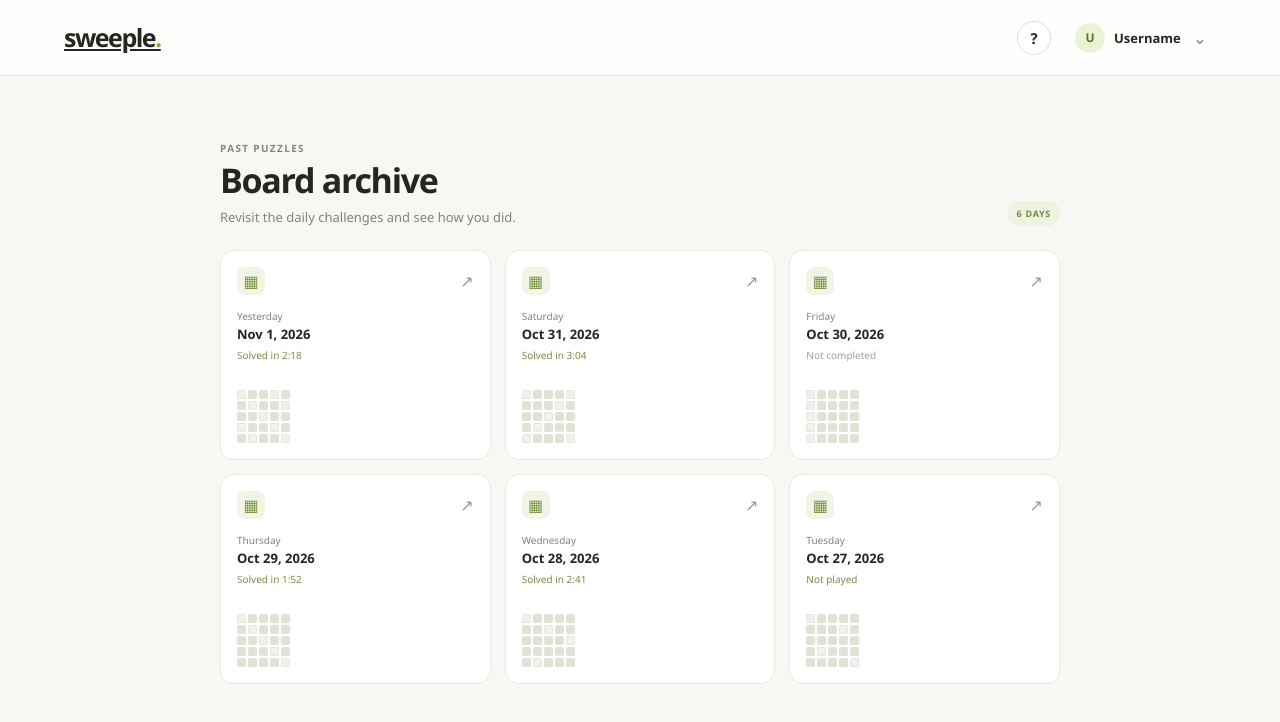
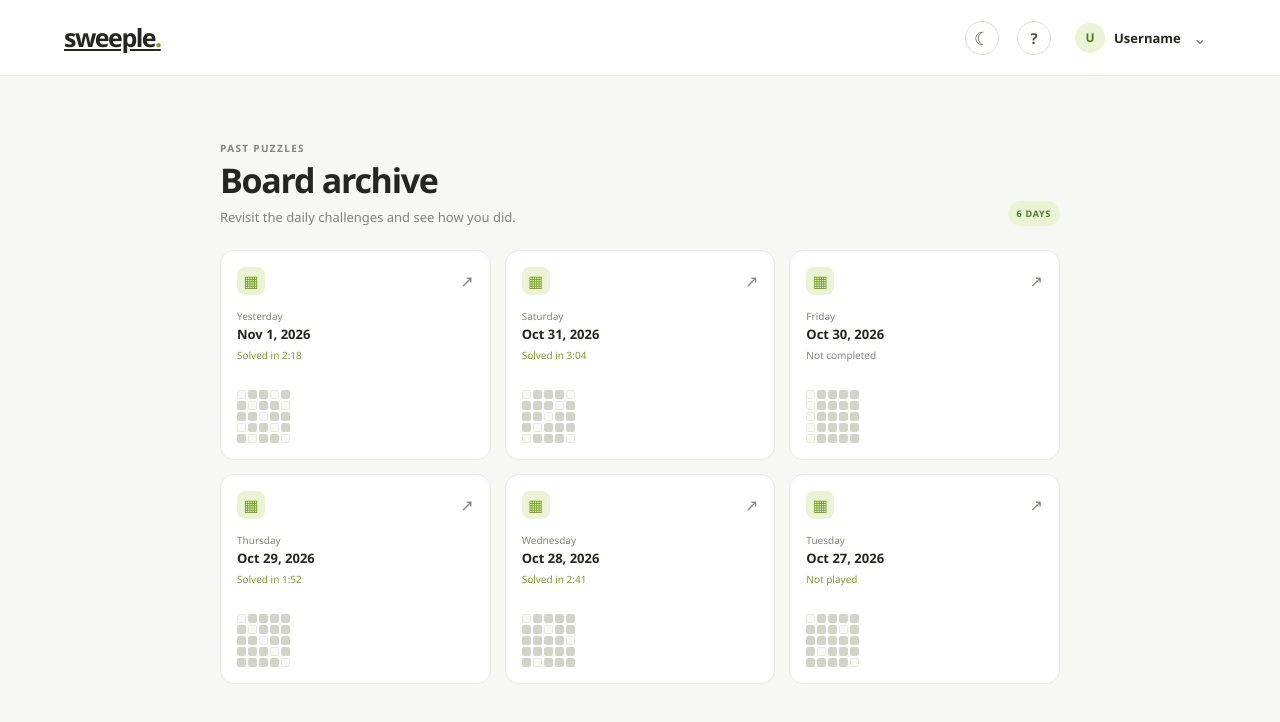
Before and after one commit to Skatboards/COP4331-MERN-Project, a React (Vite) app in the folder client/: page /archive in a window 1280 px wide. Shown: the top 722 px of the page. Built offline with nearby package versions, Linux system fonts and the light colour scheme.

Commit message:
Implement theme toggle functionality and improve App structure with lazy loading

```diff
--- a/client/src/App.css
+++ b/client/src/App.css
@@ -1,101 +1,157 @@
 #root { min-height: 100vh; }
-.app-shell { min-height: 100vh; }
-.topbar { height: 76px; padding: 0 max(5vw, calc((100vw - 1180px) / 2)); display:flex; align-items:center; justify-content:space-between; border-bottom:1px solid var(--line); background:rgba(255,255,255,.86); }
+.app-shell {
+  min-height: 100vh;
+  color-scheme: light;
+  color: var(--text);
+  background: var(--page-bg);
+  --page-bg: #f7f7f4;
+  --surface: #fff;
+  --surface-alt: #f8f9f5;
+  --surface-hover: #f5f7f0;
+  --surface-tint: #f1f5e8;
+  --surface-glass: #fffffff2;
+  --text: #252522;
+  --text-soft: #55574f;
+  --muted: #83837c;
+  --subtle: #999a92;
+  --line: #e9e9e3;
+  --line-strong: #deded7;
+  --brand: #799e25;
+  --brand-soft: #eaf3d5;
+  --brand-text: #58752b;
+  --grid-dot: #dfe2d8;
+  --cell-bg: #e9ebe3;
+  --cell-border: #d2d4ca;
+  --cell-shadow: #d4d7cc;
+  --shadow-menu: 0 14px 36px #2d30201a;
+  --shadow-card: 0 3px 12px #373a2605;
+  --shadow-dialog: 0 24px 80px #0003;
+  --overlay-bg: #20221870;
+}
+.app-shell[data-theme='dark'] {
+  color-scheme: dark;
+  --page-bg: #171a14;
+  --surface: #22261e;
+  --surface-alt: #282d23;
+  --surface-hover: #30372a;
+  --surface-tint: #2b3522;
+  --surface-glass: #22261ef2;
+  --text: #eef1e8;
+  --text-soft: #d4d9cb;
+  --muted: #b6bbad;
+  --subtle: #a4aa9b;
+  --line: #3b4234;
+  --line-strong: #4a5142;
+  --brand: #c5e77b;
+  --brand-soft: #303c24;
+  --brand-text: #d4efa0;
+  --grid-dot: #41483a;
+  --cell-bg: #343a2e;
+  --cell-border: #505846;
+  --cell-shadow: #282d23;
+  --shadow-menu: 0 14px 36px #0006;
+  --shadow-card: 0 3px 12px #0002;
+  --shadow-dialog: 0 24px 80px #0008;
+  --overlay-bg: #050604b8;
+}
+.topbar { height: 76px; padding: 0 max(5vw, calc((100vw - 1180px) / 2)); display:flex; align-items:center; justify-content:space-between; border-bottom:1px solid var(--line); background:var(--surface); }
 .wordmark { border:0; background:none; padding:0; cursor:pointer; font:800 25px/1 'Segoe UI',system-ui,sans-serif; letter-spacing:-1.5px; text-transform:lowercase; }
-.wordmark span { color:#8ab32f; }
+.wordmark span { color:var(--brand); }
 .header-actions { display:flex; align-items:center; gap:18px; }
-.help-button { width:34px; height:34px; display:grid; place-items:center; border:1px solid #deded7; border-radius:50%; background:white; font-weight:700; font-size:15px; cursor:pointer; transition:.18s ease; }
-.help-button:hover,.account-button:hover { border-color:#b9cf8b; background:#fbfff3; }
+.theme-toggle,.help-button { width:34px; height:34px; display:grid; place-items:center; border:1px solid var(--line-strong); border-radius:50%; background:var(--surface); color:var(--text-soft); cursor:pointer; transition:background .18s ease,border-color .18s ease,color .18s ease; }
+.theme-toggle { font-size:18px; }
+.help-button { font-weight:700; font-size:15px; }
+.theme-toggle:hover,.help-button:hover,.account-button:hover { border-color:var(--brand); background:var(--surface-hover); }
 .account-wrap { position:relative; }
 .account-button { display:flex; align-items:center; gap:9px; padding:5px 8px 5px 5px; border:1px solid transparent; border-radius:24px; background:transparent; cursor:pointer; }
-.avatar,.profile-badge { width:30px; height:30px; display:grid; place-items:center; border-radius:50%; background:#eaf3d5; color:#58752b; font-size:12px; font-weight:700; }
+.avatar,.profile-badge { width:30px; height:30px; display:grid; place-items:center; border-radius:50%; background:var(--brand-soft); color:var(--brand-text); font-size:12px; font-weight:700; }
 .account-name { font-size:13px; font-weight:600; }
 .chevron { color:var(--muted); font-size:17px; margin-left:3px; }
-.account-menu { position:absolute; z-index:4; top:calc(100% + 9px); right:0; width:190px; padding:7px; border:1px solid var(--line); border-radius:14px; background:white; box-shadow:0 14px 36px #2d30201a; }
-.account-menu button,.account-menu a { width:100%; display:flex; justify-content:space-between; align-items:center; border:0; background:white; border-radius:8px; padding:10px 11px; font-size:13px; cursor:pointer; text-align:left; text-decoration:none; }
-.account-menu button:hover,.account-menu a:hover { background:#f5f7f0; }
-.account-menu button span,.account-menu a span { color:#8a8b81; }
+.account-menu { position:absolute; z-index:4; top:calc(100% + 9px); right:0; width:190px; padding:7px; border:1px solid var(--line); border-radius:14px; background:var(--surface); box-shadow:var(--shadow-menu); }
+.account-menu button,.account-menu a { width:100%; display:flex; justify-content:space-between; align-items:center; border:0; background:var(--surface); color:var(--text); border-radius:8px; padding:10px 11px; font-size:13px; cursor:pointer; text-align:left; text-decoration:none; }
+.account-menu button:hover,.account-menu a:hover { background:var(--surface-hover); }
+.account-menu button span,.account-menu a span { color:var(--muted); }
 .menu-divider { height:1px; background:var(--line); margin:5px 2px; }
 .home-content,.subpage { width:min(100% - 40px, 840px); margin:0 auto; }
 .home-content { padding:52px 0 25px; }
-.eyebrow { display:block; color:#85877d; font-size:10px; font-weight:700; letter-spacing:1.35px; line-height:1.4; }
+.eyebrow { display:block; color:var(--muted); font-size:10px; font-weight:700; letter-spacing:1.35px; line-height:1.4; }
 h1,h2,p { margin:0; }
 h1,h2 { font-family:'Segoe UI',system-ui,sans-serif; letter-spacing:-1.3px; }
 .page-heading h1 { margin-top:6px; font-size:32px; line-height:1.15; font-weight:700; }
-.board-card,.scores-card,.settings-card { border:1px solid var(--line); border-radius:16px; background:var(--paper); box-shadow:0 3px 12px #373a2605; }
+.board-card,.scores-card,.settings-card { border:1px solid var(--line); border-radius:16px; background:var(--surface); box-shadow:var(--shadow-card); }
 .board-card { padding:22px 24px; }
 .board-topline { display:flex; justify-content:space-between; align-items:center; }
 .board-topline h1 { margin-top:4px; font-size:18px; letter-spacing:-.5px; }
 .board-date { color:var(--muted); font-size:11px; }
-.board-placeholder { min-height:335px; margin-top:17px; position:relative; display:grid; place-items:center; overflow:hidden; border:1px solid #edeee9; border-radius:11px; background-color:#f8f9f5; background-image:radial-gradient(#dfe2d8 1px,transparent 1px); background-size:18px 18px; }
+.board-placeholder { min-height:335px; margin-top:17px; position:relative; display:grid; place-items:center; overflow:hidden; border:1px solid var(--line); border-radius:11px; background-color:var(--surface-alt); background-image:radial-gradient(var(--grid-dot) 1px,transparent 1px); background-size:18px 18px; }
 .board-grid { display:grid; grid-template-columns:repeat(9, 25px); gap:3px; opacity:.55; transform:translateY(4px); }
-.board-cell { height:25px; display:grid; place-items:center; border:1px solid #d2d4ca; border-radius:4px; background:#e9ebe3; box-shadow:inset 0 -2px 0 #d4d7cc; }
-.board-cell.revealed { background:#fff; box-shadow:none; }
-.board-cell b { color:#72913e; font:700 11px 'Segoe UI',system-ui,sans-serif; }
-.board-note { position:absolute; display:flex; flex-direction:column; align-items:center; padding:17px 23px; border:1px solid #eee; border-radius:12px; background:#fffffff2; box-shadow:0 8px 24px #34382410; text-align:center; }
-.note-icon { margin-bottom:6px; color:#94b852; font-size:19px; }
+.board-cell { height:25px; display:grid; place-items:center; border:1px solid var(--cell-border); border-radius:4px; background:var(--cell-bg); box-shadow:inset 0 -2px 0 var(--cell-shadow); }
+.board-cell.revealed { background:var(--surface); box-shadow:none; }
+.board-cell b { color:var(--brand); font:700 11px 'Segoe UI',system-ui,sans-serif; }
+.board-note { position:absolute; display:flex; flex-direction:column; align-items:center; padding:17px 23px; border:1px solid var(--line); border-radius:12px; background:var(--surface-glass); box-shadow:var(--shadow-menu); color:var(--text); text-align:center; }
+.note-icon { margin-bottom:6px; color:var(--brand); font-size:19px; }
 .board-note strong { font-size:12px; }
 .board-note>span:last-child { margin-top:4px; color:var(--muted); font-size:10px; }
 .scores-card { margin-top:16px; padding:19px 23px 14px; }
 .section-heading { display:flex; align-items:center; justify-content:space-between; }
 .section-heading h2 { margin-top:4px; font-size:16px; letter-spacing:-.4px; }
-.trophy { width:29px; height:29px; display:grid; place-items:center; border-radius:9px; background:#f3f7e9; color:#8aab43; }
+.trophy { width:29px; height:29px; display:grid; place-items:center; border-radius:9px; background:var(--brand-soft); color:var(--brand); }
 .score-list { margin:13px 0 0; padding:0; list-style:none; }
-.score-list li { min-height:38px; display:flex; align-items:center; border-top:1px solid #f0f0ec; font-size:12px; }
-.rank { width:37px; color:#a2a39b; font-size:10px; }
-.rank-1 { color:#8eac45; font-weight:700; }
+.score-list li { min-height:38px; display:flex; align-items:center; border-top:1px solid var(--line); font-size:12px; }
+.rank { width:37px; color:var(--muted); font-size:10px; }
+.rank-1 { color:var(--brand); font-weight:700; }
 .score-name { flex:1; font-weight:500; }
-.score-list time { font-variant-numeric:tabular-nums; color:#6c7f45; font-weight:600; }
+.score-list time { font-variant-numeric:tabular-nums; color:var(--brand); font-weight:600; }
 .subpage { padding:37px 0 70px; }
-.back-link { padding:0; border:0; background:none; color:#6f7f4f; font-size:11px; font-weight:600; cursor:pointer; }
-.back-link:hover { color:#42571f; }
+.back-link { padding:0; border:0; background:none; color:var(--brand); font-size:11px; font-weight:600; cursor:pointer; }
+.back-link:hover { color:var(--brand-text); }
 .page-heading { display:flex; align-items:end; justify-content:space-between; margin:28px 0 24px; }
 .page-heading h1 { font-size:34px; }
 .page-heading p { margin-top:8px; color:var(--muted); font-size:13px; }
-.archive-count { padding:6px 9px; border-radius:20px; background:#edf3df; color:#738c43; font-size:9px; font-weight:700; letter-spacing:.7px; }
+.archive-count { padding:6px 9px; border-radius:20px; background:var(--brand-soft); color:var(--brand-text); font-size:9px; font-weight:700; letter-spacing:.7px; }
 .archive-grid { display:grid; grid-template-columns:repeat(3,minmax(0,1fr)); gap:14px; }
-.archive-card { display:flex; flex-direction:column; min-height:210px; padding:16px; border:1px solid var(--line); border-radius:14px; background:white; text-align:left; }
+.archive-card { display:flex; flex-direction:column; min-height:210px; padding:16px; border:1px solid var(--line); border-radius:14px; background:var(--surface); color:var(--text); text-align:left; }
 .archive-card-top { display:flex; justify-content:space-between; align-items:center; margin-bottom:14px; }
-.calendar-icon { width:28px; height:28px; display:grid; place-items:center; border-radius:8px; background:#f1f5e8; color:#789641; }
-.archive-arrow { color:#989a91; }
+.calendar-icon { width:28px; height:28px; display:grid; place-items:center; border-radius:8px; background:var(--brand-soft); color:var(--brand); }
+.archive-arrow { color:var(--muted); }
 .archive-day { color:var(--muted); font-size:10px; }
 .archive-card strong { margin-top:2px; font-size:13px; }
-.archive-result { margin-top:5px; color:#778f48; font-size:10px; }
-.result-muted { color:#a1a198; }
+.archive-result { margin-top:5px; color:var(--brand); font-size:10px; }
+.result-muted { color:var(--muted); }
 .mini-board { display:grid; grid-template-columns:repeat(5,9px); gap:2px; margin-top:auto; padding-top:13px; }
-.mini-board i { width:9px; height:9px; border-radius:2px; background:#dfe3d5; }
-.mini-board i.mini-open { background:#f1f2ed; box-shadow:inset 0 0 0 1px #e5e6e0; }
+.mini-board i { width:9px; height:9px; border-radius:2px; background:var(--cell-border); }
+.mini-board i.mini-open { background:var(--surface-alt); box-shadow:inset 0 0 0 1px var(--line); }
 .settings-page { max-width:700px; }
 .settings-card { margin-top:4px; padding:0 22px; }
-.settings-row { min-height:78px; display:flex; align-items:center; justify-content:space-between; gap:20px; border-bottom:1px solid #eeeeea; }
+.settings-row { min-height:78px; display:flex; align-items:center; justify-content:space-between; gap:20px; border-bottom:1px solid var(--line); }
 .settings-row:last-child { border-bottom:0; }
 .settings-row strong { font-size:13px; }
 .settings-row p { margin-top:5px; color:var(--muted); font-size:11px; }
-.settings-row p b { color:#55574f; }
-.toggle { width:38px; height:22px; padding:3px; border:0; border-radius:14px; background:#dedfd8; cursor:pointer; transition:background .2s; }
-.toggle span { width:16px; height:16px; display:block; border-radius:50%; background:white; box-shadow:0 1px 3px #0002; transition:transform .2s; }
-.toggle.on { background:#9bbd59; }
+.settings-row p b { color:var(--text-soft); }
+.toggle { width:38px; height:22px; padding:3px; border:0; border-radius:14px; background:var(--line-strong); cursor:pointer; transition:background .2s; }
+.toggle span { width:16px; height:16px; display:block; border-radius:50%; background:var(--surface); box-shadow:0 1px 3px #0002; transition:transform .2s; }
+.toggle.on { background:var(--brand); }
 .toggle.on span { transform:translateX(16px); }
-.overlay { position:fixed; z-index:10; inset:0; display:grid; place-items:center; padding:20px; background:#20221870; backdrop-filter:blur(3px); }
-.dialog { position:relative; width:min(100%,450px); padding:31px; border:1px solid #edeee8; border-radius:18px; background:white; box-shadow:0 24px 80px #0003; }
-.dialog-close { position:absolute; top:15px; right:16px; width:29px; height:29px; border:0; border-radius:50%; background:#f4f5f1; color:#77796f; font-size:20px; line-height:1; cursor:pointer; }
+.overlay { position:fixed; z-index:10; inset:0; display:grid; place-items:center; padding:20px; background:var(--overlay-bg); backdrop-filter:blur(3px); }
+.dialog { position:relative; width:min(100%,450px); padding:31px; border:1px solid var(--line); border-radius:18px; background:var(--surface); color:var(--text); box-shadow:var(--shadow-dialog); }
+.dialog-close { position:absolute; top:15px; right:16px; width:29px; height:29px; border:0; border-radius:50%; background:var(--surface-alt); color:var(--muted); font-size:20px; line-height:1; cursor:pointer; }
 .dialog h2 { margin-top:7px; font-size:26px; }
-.dialog-intro { margin-top:9px; color:#73756d; font-size:12px; line-height:1.6; }
+.dialog-intro { margin-top:9px; color:var(--muted); font-size:12px; line-height:1.6; }
 .howto-list { margin:22px 0; }
-.howto-list>div { display:flex; gap:13px; padding:13px 0; border-top:1px solid #eeeeea; }
-.howto-list>div>span { color:#8baa49; font-size:10px; font-weight:700; }
-.howto-list p { color:#85867e; font-size:11px; line-height:1.5; }
-.howto-list strong { display:block; margin-bottom:2px; color:#33342f; font-size:12px; }
-.external-help-link { display:flex; justify-content:space-between; align-items:center; margin:0 0 16px; padding:11px 12px; border:1px solid #e7ebdd; border-radius:9px; color:#617d32; font-size:11px; font-weight:600; text-decoration:none; }
-.external-help-link:hover { background:#f7faef; }
+.howto-list>div { display:flex; gap:13px; padding:13px 0; border-top:1px solid var(--line); }
+.howto-list>div>span { color:var(--brand); font-size:10px; font-weight:700; }
+.howto-list p { color:var(--muted); font-size:11px; line-height:1.5; }
+.howto-list strong { display:block; margin-bottom:2px; color:var(--text); font-size:12px; }
+.external-help-link { display:flex; justify-content:space-between; align-items:center; margin:0 0 16px; padding:11px 12px; border:1px solid var(--line-strong); border-radius:9px; color:var(--brand); font-size:11px; font-weight:600; text-decoration:none; }
+.external-help-link:hover { background:var(--surface-hover); }
 .primary-button { min-height:42px; border:0; border-radius:9px; background:#b8e45c; color:#293316; font-size:12px; font-weight:700; cursor:pointer; transition:background .18s; }
 .primary-button:hover { background:#a8d64c; }
 .full-button { width:100%; }
 .sign-in-form { display:grid; gap:14px; margin-top:20px; }
-.sign-in-form label { display:grid; gap:6px; color:#56584f; font-size:11px; font-weight:600; }
-.sign-in-form input { height:42px; padding:0 12px; border:1px solid #dedfd8; border-radius:8px; background:#fff; color:var(--ink); font-size:12px; }
-.sign-in-form input::placeholder { color:#a3a49d; }
-.demo-note { margin-top:13px; color:#96978f; font-size:10px; text-align:center; }
+.sign-in-form label { display:grid; gap:6px; color:var(--text-soft); font-size:11px; font-weight:600; }
+.sign-in-form input { height:42px; padding:0 12px; border:1px solid var(--line-strong); border-radius:8px; background:var(--surface); color:var(--text); font-size:12px; }
+.sign-in-form input::placeholder { color:var(--muted); }
+.demo-note { margin-top:13px; color:var(--muted); font-size:10px; text-align:center; }
 
 @media (max-width:650px) {
   .topbar { height:64px; padding:0 18px; }
--- a/client/src/App.tsx
+++ b/client/src/App.tsx
@@ -1,19 +1,40 @@
-import { useState } from 'react';
+import { lazy, Suspense, useEffect, useState } from 'react';
 import type { FormEvent } from 'react';
 import { Navigate, Route, Routes } from 'react-router-dom';
-import ArchivePage from './pages/ArchivePage';
-import HomePage from './pages/HomePage';
-import SettingsPage from './pages/SettingsPage';
-import HelpDialog from './components/HelpDialog';
-import SignInDialog from './components/SignInDialog';
 import SiteHeader from './components/SiteHeader';
 import './App.css';
 
+const HomePage = lazy(() => import('./pages/HomePage'));
+const ArchivePage = lazy(() => import('./pages/ArchivePage'));
+const SettingsPage = lazy(() => import('./pages/SettingsPage'));
+const HelpDialog = lazy(() => import('./components/HelpDialog'));
+const SignInDialog = lazy(() => import('./components/SignInDialog'));
+
 export default function App() {
+  const [theme, setTheme] = useState<'light' | 'dark'>(() => {
+    try {
+      return localStorage.getItem('sweeple-theme') === 'dark' ? 'dark' : 'light';
+    } catch {
+      return 'light';
+    }
+  });
   const [menuOpen, setMenuOpen] = useState(false);
   const [helpOpen, setHelpOpen] = useState(false);
   const [signInOpen, setSignInOpen] = useState(false);
   const [username, setUsername] = useState('Username');
+
+  useEffect(() => {
+    document.documentElement.style.colorScheme = theme;
+    document.querySelector('meta[name="theme-color"]')?.setAttribute(
+      'content',
+      theme === 'dark' ? '#171a14' : '#f7f7f4',
+    );
+    try {
+      localStorage.setItem('sweeple-theme', theme);
+    } catch {
+      // The theme still works for this session when storage is unavailable.
+    }
+  }, [theme]);
 
   function signIn(event: FormEvent<HTMLFormElement>) {
     event.preventDefault();
@@ -23,23 +44,29 @@ export default function App() {
   }
 
   return (
-    <div className="app-shell">
+    <div className="app-shell" data-theme={theme}>
       <SiteHeader
         username={username}
+        theme={theme}
+        onThemeToggle={() => setTheme((current) => current === 'light' ? 'dark' : 'light')}
         menuOpen={menuOpen}
         onMenuToggle={() => setMenuOpen((open) => !open)}
         onHelp={() => { setMenuOpen(false); setHelpOpen(true); }}
         onMenuClose={() => setMenuOpen(false)}
         onSignOut={() => { setMenuOpen(false); setSignInOpen(true); }}
       />
+      <Suspense fallback={<main className="home-content" aria-busy="true" />}>
         <Routes>
           <Route path="/" element={<HomePage />} />
           <Route path="/archive" element={<ArchivePage />} />
           <Route path="/settings" element={<SettingsPage />} />
           <Route path="*" element={<Navigate to="/" replace />} />
         </Routes>
+      </Suspense>
+      <Suspense fallback={null}>
         {helpOpen && <HelpDialog onClose={() => setHelpOpen(false)} />}
         {signInOpen && <SignInDialog onClose={() => setSignInOpen(false)} onSignIn={signIn} />}
+      </Suspense>
     </div>
   );
 }
--- a/client/src/components/SiteHeader.tsx
+++ b/client/src/components/SiteHeader.tsx
@@ -2,6 +2,8 @@ import { Link } from 'react-router-dom';
 
 type SiteHeaderProps = {
   username: string;
+  theme: 'light' | 'dark';
+  onThemeToggle: () => void;
   menuOpen: boolean;
   onMenuToggle: () => void;
   onHelp: () => void;
@@ -9,11 +11,21 @@ type SiteHeaderProps = {
   onSignOut: () => void;
 };
 
-export default function SiteHeader({ username, menuOpen, onMenuToggle, onHelp, onMenuClose, onSignOut }: SiteHeaderProps) {
+export default function SiteHeader({ username, theme, onThemeToggle, menuOpen, onMenuToggle, onHelp, onMenuClose, onSignOut }: SiteHeaderProps) {
   return (
     <header className="topbar">
       <Link className="wordmark" to="/" aria-label="Sweeple home" onClick={onMenuClose}>Sweeple<span>.</span></Link>
       <div className="header-actions">
+        <button
+          className="theme-toggle"
+          type="button"
+          aria-label={`Switch to ${theme === 'light' ? 'dark' : 'light'} mode`}
+          aria-pressed={theme === 'dark'}
+          title={`Switch to ${theme === 'light' ? 'dark' : 'light'} mode`}
+          onClick={onThemeToggle}
+        >
+          <span aria-hidden="true">{theme === 'light' ? '☾' : '☀'}</span>
+        </button>
         <button className="help-button" onClick={onHelp} aria-label="How to play" title="How to play">?</button>
         <div className="account-wrap">
           <button className="account-button" aria-expanded={menuOpen} onClick={onMenuToggle}>
```
Lines whose indentation alone changed are shown as unchanged.
